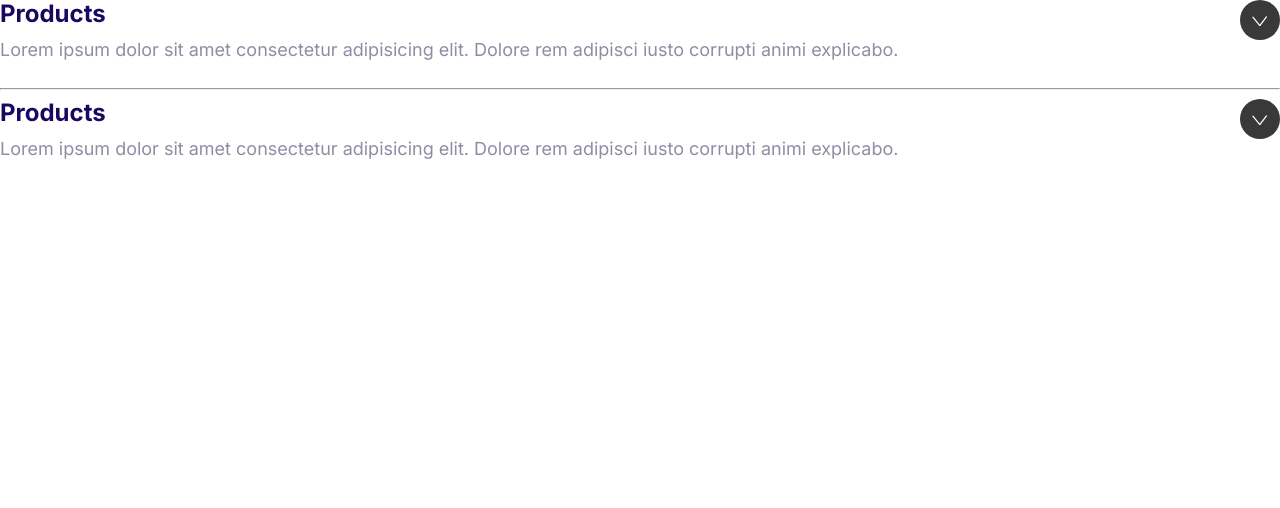
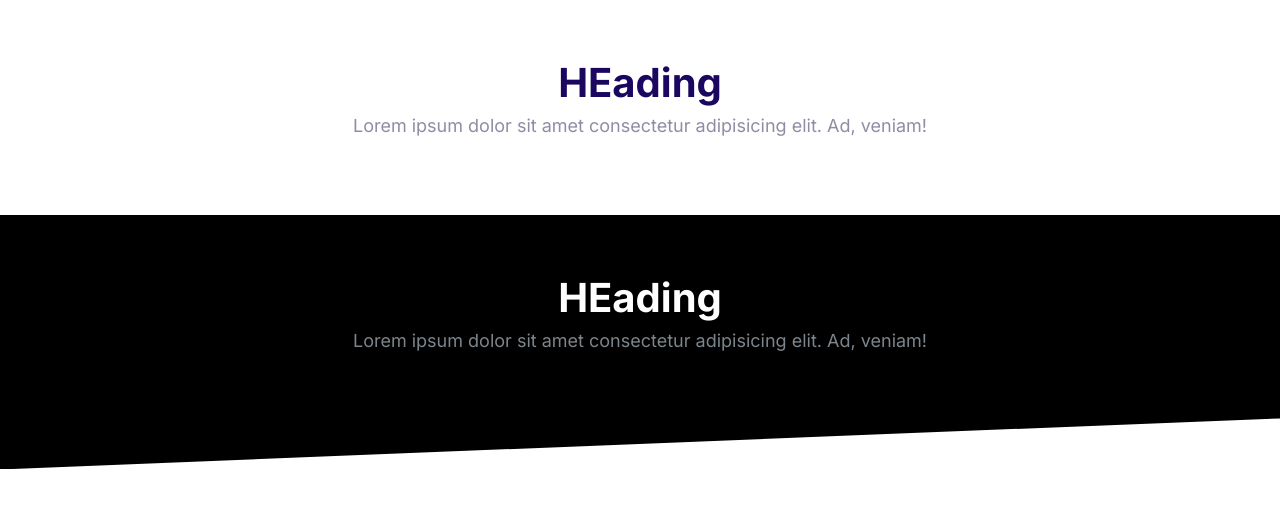
Before and after one commit to gitkudy237/kudy-repo, a plain HTML site: page index.html in a window 1280 px wide. Drawn offline with Linux system fonts and the light colour scheme.

Commit message:
Building blocks.

```diff
--- a/css/styles.css
+++ b/css/styles.css
@@ -528,3 +528,40 @@ a {
   max-height: 100vh;
   opacity: 1;
 }
+
+/* Blocks */
+.block {
+  --padding-vertical: 6rem;
+  padding: 6rem 2rem;
+}
+
+.block__header {
+  text-align: center;
+}
+
+.block__heading {
+  margin-top: 0;
+}
+
+.block--dark {
+  background: #000;
+  color: #7b858b;
+}
+
+.block--dark .block__heading {
+  color: #fff;
+}
+
+.block--skewed-right {
+  clip-path: polygon(0% 0%, 100% 0%, 100% 100%, 0% 80%);
+  padding-bottom: calc(var(--padding-vertical) + 4rem);
+}
+.block--skewed-left {
+  clip-path: polygon(0% 0%, 100% 0%, 100% 80%, 0% 100%);
+  padding-bottom: calc(var(--padding-vertical) + 4rem);
+}
+
+.container {
+  max-width: 1140px;
+  margin: 0 auto;
+}
--- a/index.html
+++ b/index.html
@@ -13,36 +13,24 @@
     <link rel="stylesheet" href="css/styles.css" />
   </head>
   <body>
-    <div class="collapsible collapsible--expanded">
-      <div class="collapsible__header">
-        <h3 class="collapsible__heading">Products</h3>
-        <svg class="icon icon--white collapsible__icon">
-          <use xlink:href="images/sprite.svg#chevron"></use>
-        </svg>
-      </div>
-      <div class="collapsible__content">
+    <div class="container">
+      <section class="block">
+        <header class="block__header">
+          <h2 class="block__heading">HEading</h2>
+          <p>
+            Lorem ipsum dolor sit amet consectetur adipisicing elit. Ad, veniam!
+          </p>
+        </header>
+      </section>
+    </div>
+    <section class="block block--dark block--skewed-left">
+      <header class="block__header">
+        <h2 class="block__heading">HEading</h2>
         <p>
-          Lorem ipsum dolor sit amet consectetur adipisicing elit. Dolore rem
-          adipisci iusto corrupti animi explicabo.
+          Lorem ipsum dolor sit amet consectetur adipisicing elit. Ad, veniam!
         </p>
-      </div>
-    </div>
-    <hr />
-    <div class="collapsible collapsible--expanded">
-      <div class="collapsible__header">
-        <h3 class="collapsible__heading">Products</h3>
-        <svg class="icon icon--white collapsible__icon">
-          <use xlink:href="images/sprite.svg#chevron"></use>
-        </svg>
-      </div>
-      <div class="collapsible__content">
-        <p>
-          Lorem ipsum dolor sit amet consectetur adipisicing elit. Dolore rem
-          adipisci iusto corrupti animi explicabo.
-        </p>
-      </div>
-    </div>
-
+      </header>
+    </section>
     <script src="js/main.js"></script>
   </body>
 </html>
```
Also changed, not shown: components/block.html (added, +16 -0 lines).
